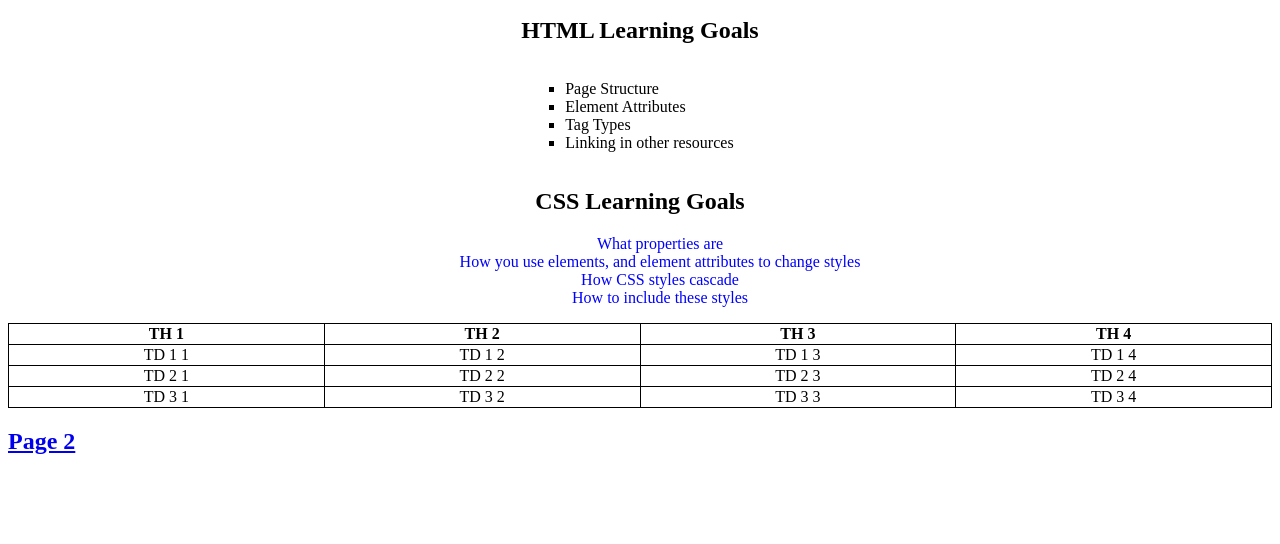
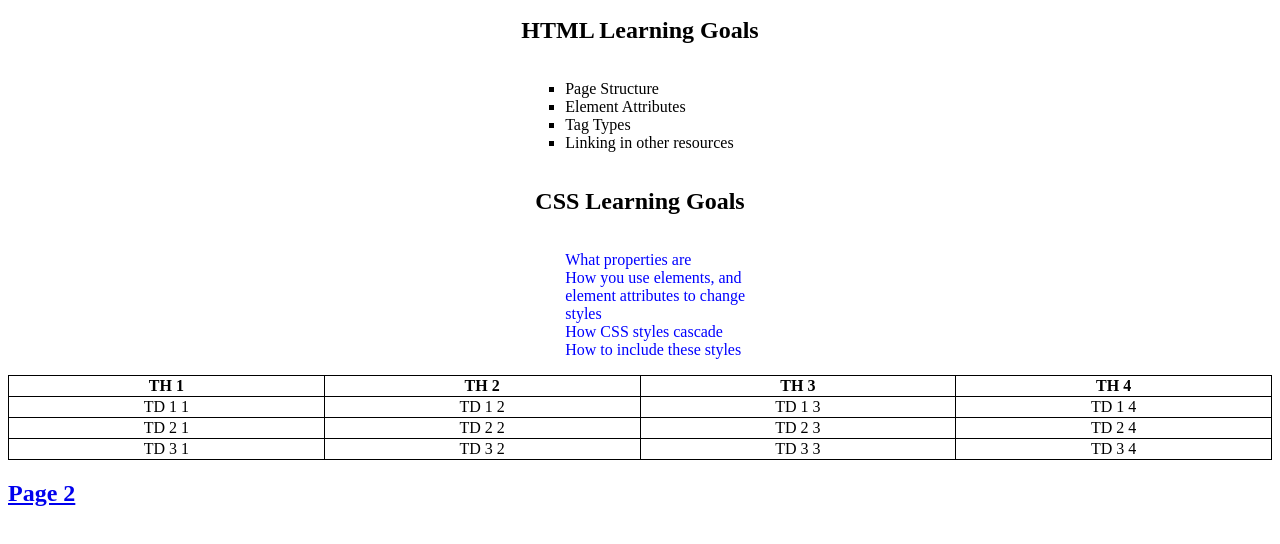
Before and after one commit to mw78/pre-work-phase-2, a plain HTML site: page index.html in a window 1280 px wide. Shown: the part 66-610 px from the top of the page. Drawn offline with Linux system fonts and the light colour scheme.

Commit message:
added <html lang="en">, changed <h3> to <h2>, added table, link, styles dir, style.css, classes, changed width to 15% with center-list

```diff
--- a/index.html
+++ b/index.html
@@ -23,7 +23,7 @@
     </div>
     <div class="center">
         <h2>CSS Learning Goals</h2>
-        <ul>
+        <ul class="center-list">
             <li class="css-list">What properties are</li>
             <li class="css-list">How you use elements, and element attributes to change styles</li>
             <li class="css-list">How CSS styles cascade</li>
```
